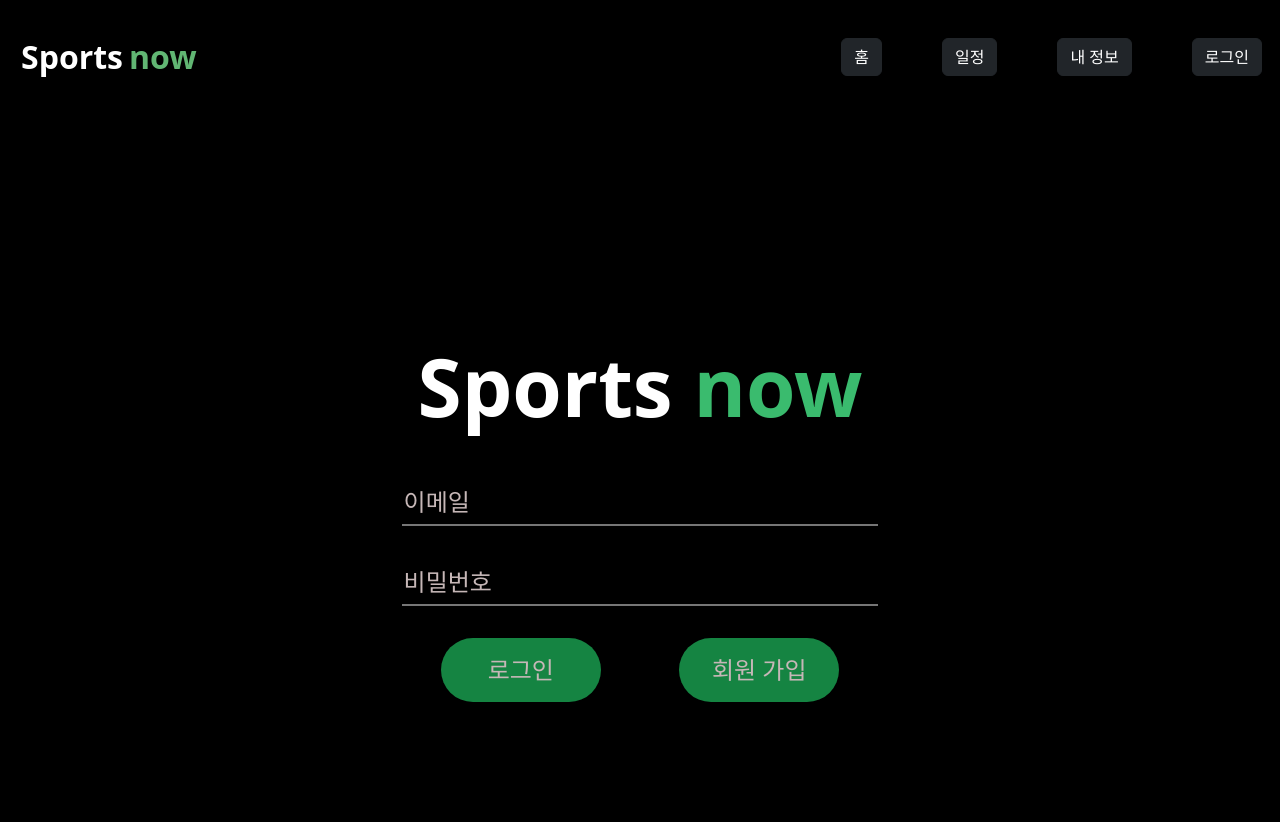
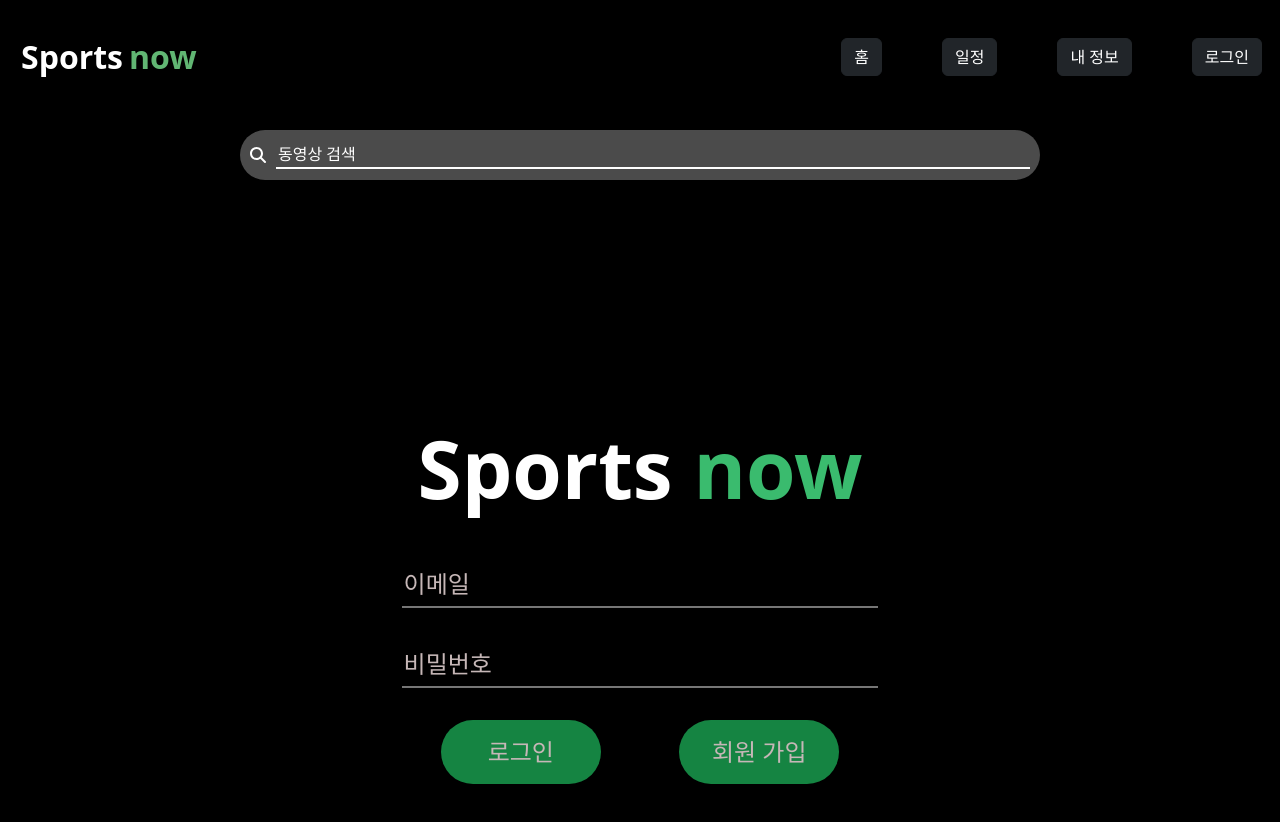
Before and after one commit to SW-SoccerHighilight/Front, a React (Create React App) app: page / in a window 1280 px wide. Shown: the top 822 px of the page. Built offline with nearby package versions, Linux system fonts and the light colour scheme.

Commit message:
검색 바 생성

```diff
--- a/src/app.css
+++ b/src/app.css
@@ -34,3 +34,35 @@
   border-radius: 15px;
   text-align: center;
 }
+
+
+.search-bar{
+  display: flex;
+  justify-content: center;
+}
+
+.search-box{
+  display: flex;
+  justify-content: space-between;
+  align-items: center;
+  color:white;
+  margin: 1rem 0;
+  padding: 10px;
+  border-radius: 25px;
+  background-color: #4b4b4b;
+  width: 800px;
+  height: 50px;
+}
+
+.search-box input{
+  width: 800px;
+  border:none;
+  margin-left:10px;
+  background-color: transparent;
+  color:white;
+  border-bottom: 2px solid white;
+}
+
+.search-box input::placeholder{
+  color:white;
+}
--- /dev/null
+++ b/src/components/Search.js
@@ -0,0 +1,24 @@
+import React from "react";
+import { FontAwesomeIcon } from "@fortawesome/react-fontawesome";
+import { faSearch } from "@fortawesome/free-solid-svg-icons";
+
+const Search = () => {
+  const onCheckEnter = (event) => {
+    if (event.key === "Enter") {
+    }
+  };
+  return (
+    <div>
+      <div className="search-box">
+        <FontAwesomeIcon icon={faSearch} />
+        <input
+          type="text"
+          placeholder="동영상 검색"
+          onKeyPress={onCheckEnter}
+        />
+      </div>
+    </div>
+  );
+};
+
+export default Search;
--- a/src/components/navigationBar.jsx
+++ b/src/components/navigationBar.jsx
@@ -1,5 +1,6 @@
 import { useNavigate } from "react-router-dom";
 import { Button, Row, Col, ButtonGroup } from "react-bootstrap";
+import Search from "./Search";
 
 const NavigationBar = () => {
     const navigate = useNavigate();
@@ -34,8 +35,11 @@ const NavigationBar = () => {
         <Button variant="dark" onClick={goToLogin}>로그인</Button>
         </ButtonGroup>
         </Col>
-        </Row>
-        </div>
+      </Row>
+      <div className="search-bar">
+        <Search />
+      </div>
+      </div>
   );
 };
 
```
